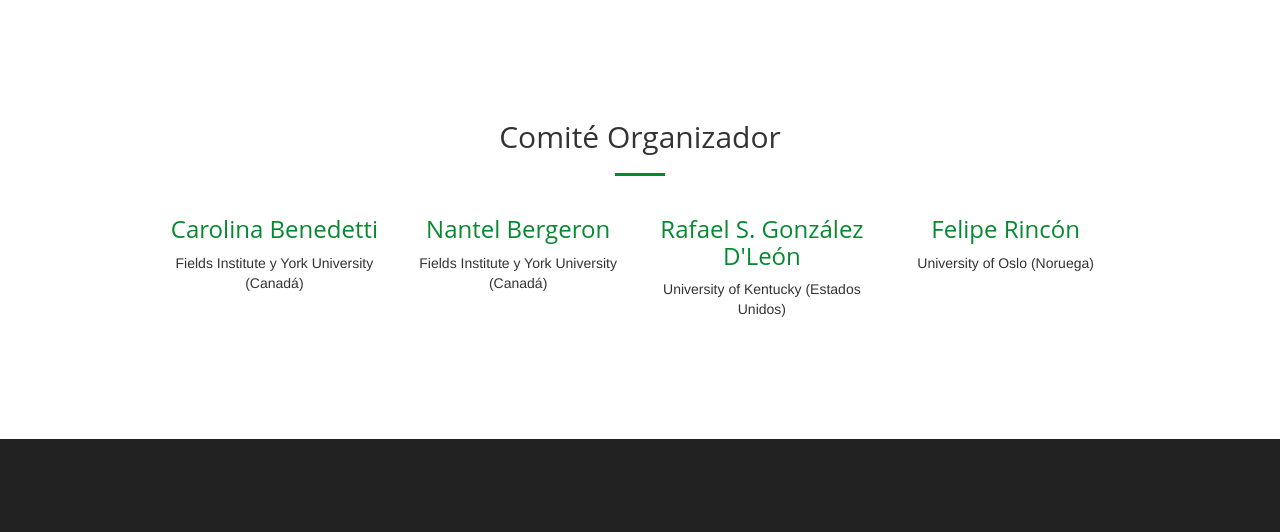
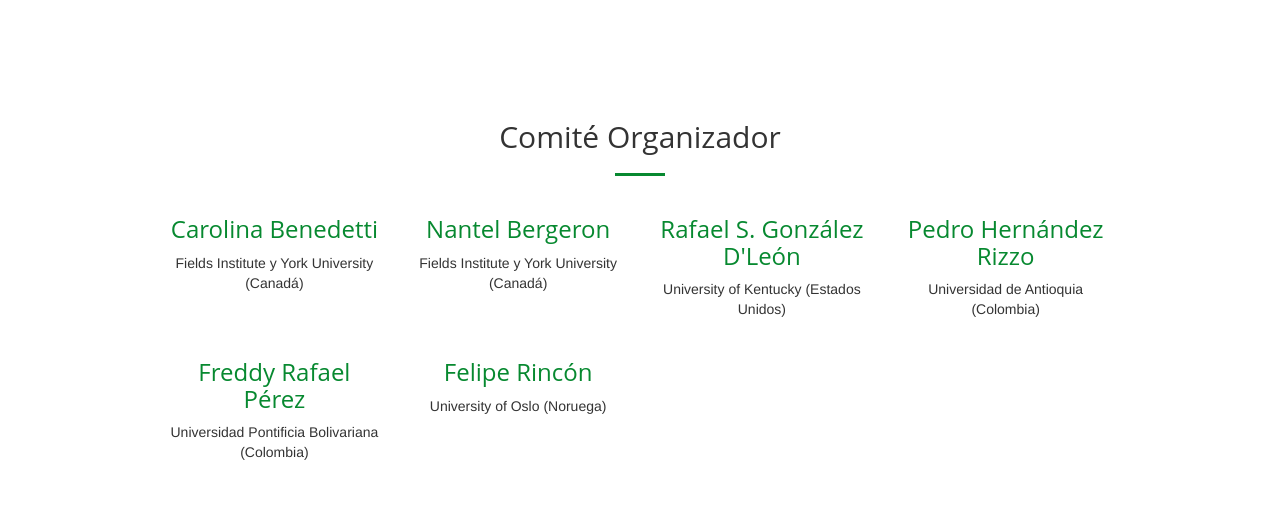
Before and after one commit to rafaeldleon/dias2017.github.io, a plain HTML site: page index.html in a window 1280 px wide. Shown: the part 2945-3477 px from the top of the page. Drawn offline with nearby package versions, Linux system fonts and the light colour scheme; some packages are replaced by stand-ins of ours.

Commit message:
organizadores

```diff
--- a/index.html
+++ b/index.html
@@ -222,7 +222,7 @@
                         <div class="col-md-3 col-sm-6">
 
                             <div class="service-item">
-                                <p><h3><a href="http://www.fields.utoronto.ca/~cbenedet/" target="_blank">Nantel Bergeron</a></h3>
+                                <p><h3><a href="http://www.math.yorku.ca/bergeron/" target="_blank">Nantel Bergeron</a></h3>
            								 Fields Institute y York University (Canad&aacute;)</p>
                             </div>
                         </div>
@@ -230,7 +230,7 @@
                         <div class="col-md-3 col-sm-6">
 
                             <div class="service-item">
-                                <p><h3><a href="http://www.fields.utoronto.ca/~cbenedet/" target="_blank">Rafael S. Gonz&aacute;lez D'Le&oacute;n</a></h3>
+                                <p><h3><a href="http://dleon.combinatoria.co" target="_blank">Rafael S. Gonz&aacute;lez D'Le&oacute;n</a></h3>
            								 University of Kentucky (Estados Unidos)</p>
                             </div>
                         </div>
@@ -238,7 +238,24 @@
                         <div class="col-md-3 col-sm-6">
 
                             <div class="service-item">
-                                <p><h3><a href="http://www.fields.utoronto.ca/~cbenedet/" target="_blank">Felipe Rinc&oacute;n</a></h3>
+                                <p><h3><a href="https://sites.google.com/site/hrp1225math/" target="_blank">Pedro Hern&aacute;ndez Rizzo</a></h3>
+           								 Universidad de Antioquia (Colombia)</p>
+                            </div>
+                        </div>
+
+								<div class="col-md-3 col-sm-6">
+
+                            <div class="service-item">
+                                <p><h3><a href="https://www.upb.edu.co/es/investigacion/nuestro-sistema/centros/centro-ciencia-basica" target="_blank">
+                                Freddy Rafael P&eacute;rez</a></h3>
+           								 Universidad Pontificia Bolivariana (Colombia)</p>
+                            </div>
+                        </div>
+
+                        <div class="col-md-3 col-sm-6">
+
+                            <div class="service-item">
+                                <p><h3><a href="https://sites.google.com/site/feliper84/" target="_blank">Felipe Rinc&oacute;n</a></h3>
            								 University of Oslo (Noruega)</p>
                             </div>
                         </div>
```
